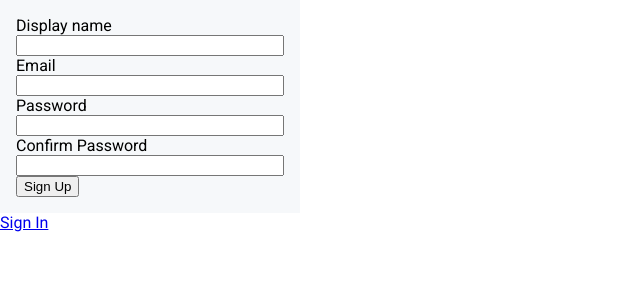
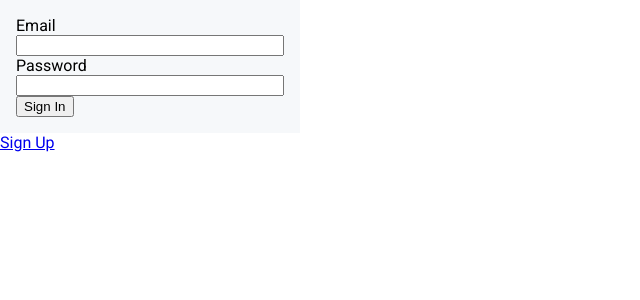
Before and after one commit to MChuduk/ftracker-front, a React (Create React App) app: page / in a window 1280 px wide. Shown: the top 300 px of the page, without its empty margins (0-640 px from the left). Built offline with nearby package versions, Linux system fonts and the light colour scheme.

Commit message:
Add PrivateRoute component

```diff
--- a/src/App.js
+++ b/src/App.js
@@ -1,4 +1,3 @@
-import SignUpForm from "./components/Forms/SignUpForm";
 import { Routes, Route, Link } from "react-router-dom";
 import SignUpPage from "./pages/SignUpPage";
 import SignInPage from "./pages/SignInPage";
@@ -7,7 +6,7 @@ function App() {
   return (
     <>
       <Routes>
-        <Route path="/" element={<SignUpPage/>} />
+        <Route path="/" element={<SignInPage/>} />
         <Route path="/signUp" element={<SignUpPage/>} />
         <Route path="/signIn" element={<SignInPage/>} />
       </Routes>
```
Also changed, not shown: src/components/PrivateRoute/index.js (added, +9 -0 lines).
